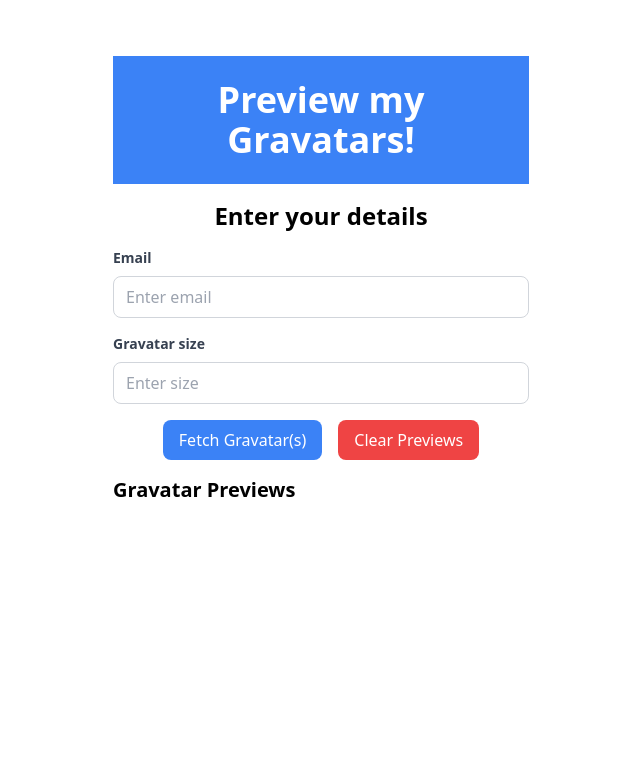
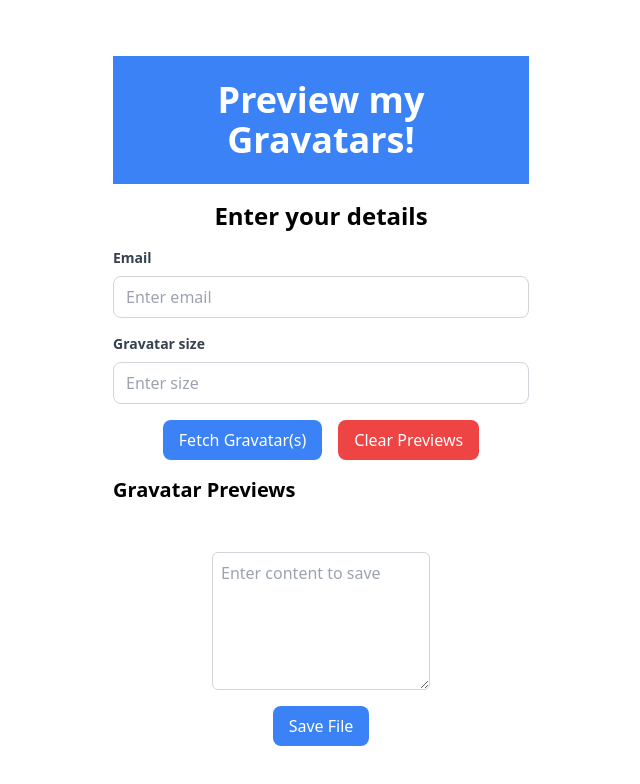
Before and after one commit to aliakatas/mypygravatar, a React (Create React App) app in the folder fetch-gravatars/: page / in a window 1280 px wide. Shown: the top 784 px of the page, without its empty margins (319-959 px from the left). Built offline with nearby package versions, Linux system fonts and the light colour scheme; the HTML template or start-up script is replaced by a standard one.

Commit message:
Adds mock to save a text file.

```diff
--- a/fetch-gravatars/src/App.js
+++ b/fetch-gravatars/src/App.js
@@ -1,11 +1,13 @@
 import React, { useState } from 'react';
 import CryptoJS from 'crypto-js';
+import JSZip from 'jszip';
 
 function App() {
   // State variables for each input
   const [email, setEmail] = useState('');
   const [grav_size, setNumber] = useState('');
   const [images, setImages] = useState([]); // State for images
+  const [content, setContent] = useState(''); // Content to save in the file
 
   // Generator options
   const generators = ["identicon", "monsterid", "wavatar", "retro", "robohash"];
@@ -29,6 +31,19 @@
     setImages([]);
   };
 
+  // Function to handle saving the file
+  const saveFile = () => {
+    const blob = new Blob([content], { type: 'text/plain' }); // Create a Blob
+    const url = URL.createObjectURL(blob); // Generate a URL for the Blob
+
+    const link = document.createElement('a'); // Create an <a> element
+    link.href = url;
+    link.download = 'myfile.txt'; // Set the file name
+    document.body.appendChild(link);
+    link.click(); // Trigger the download
+    document.body.removeChild(link); // Remove the link after download
+    URL.revokeObjectURL(url); // Clean up the URL
+  };
 
   return (
     <div className="flex flex-col items-center space-y-4 p-4 max-w-md mx-auto mt-10">
@@ -97,6 +112,24 @@
         </div>
       </div>
 
+      {/* Save button */}
+      <div className="flex flex-col items-center space-y-4 p-4 max-w-md mx-auto mt-10">
+        <textarea
+          value={content}
+          onChange={(e) => setContent(e.target.value)}
+          placeholder="Enter content to save"
+          rows="5"
+          className="w-full p-2 border border-gray-300 rounded-md focus:outline-none focus:ring-2 focus:ring-blue-500"
+        ></textarea>
+
+        <button
+          onClick={saveFile}
+          className="bg-blue-500 text-white px-4 py-2 rounded-lg hover:bg-blue-700"
+        >
+          Save File
+        </button>
+      </div>
+
     </div>
   );
 }
```
